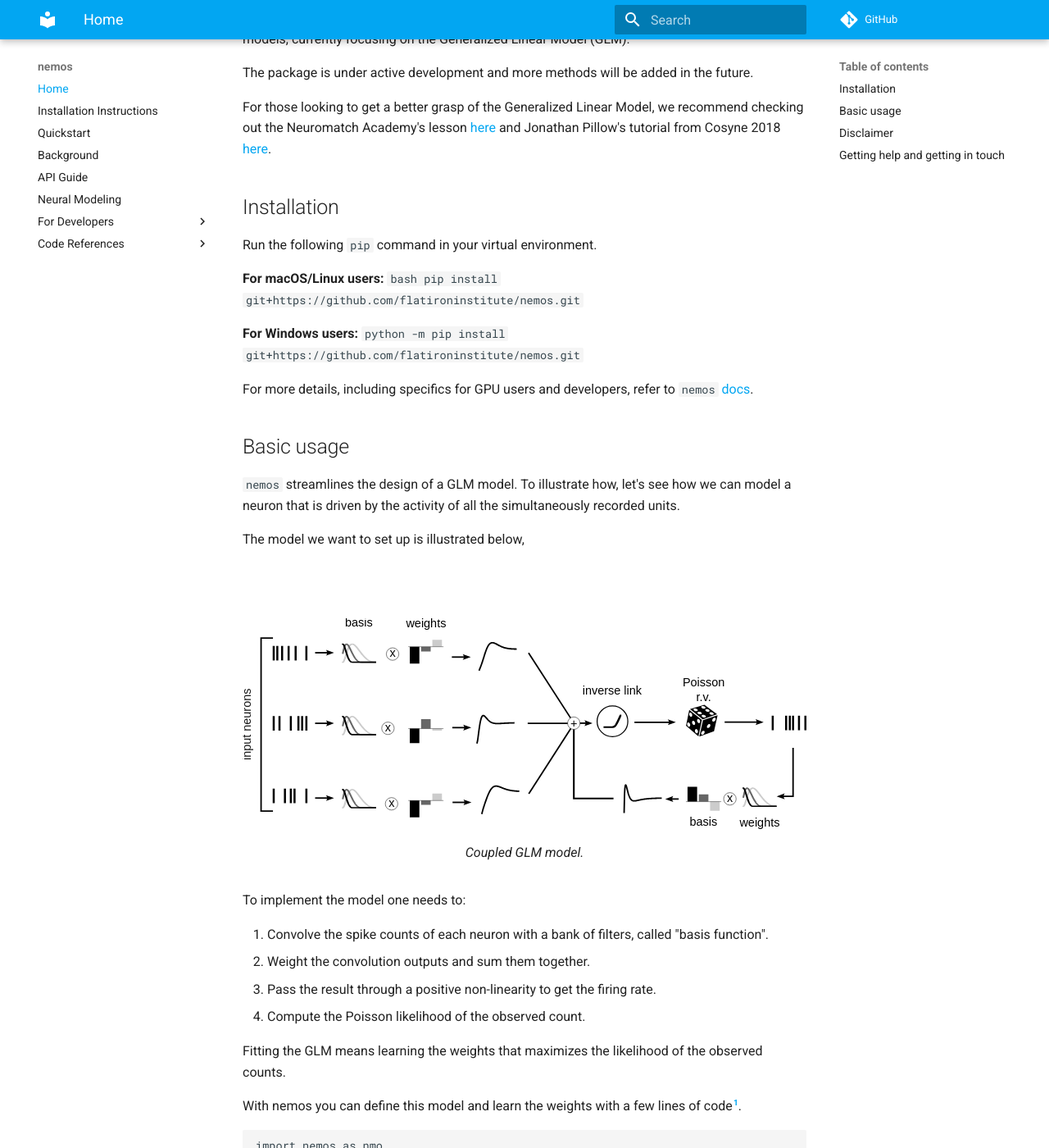
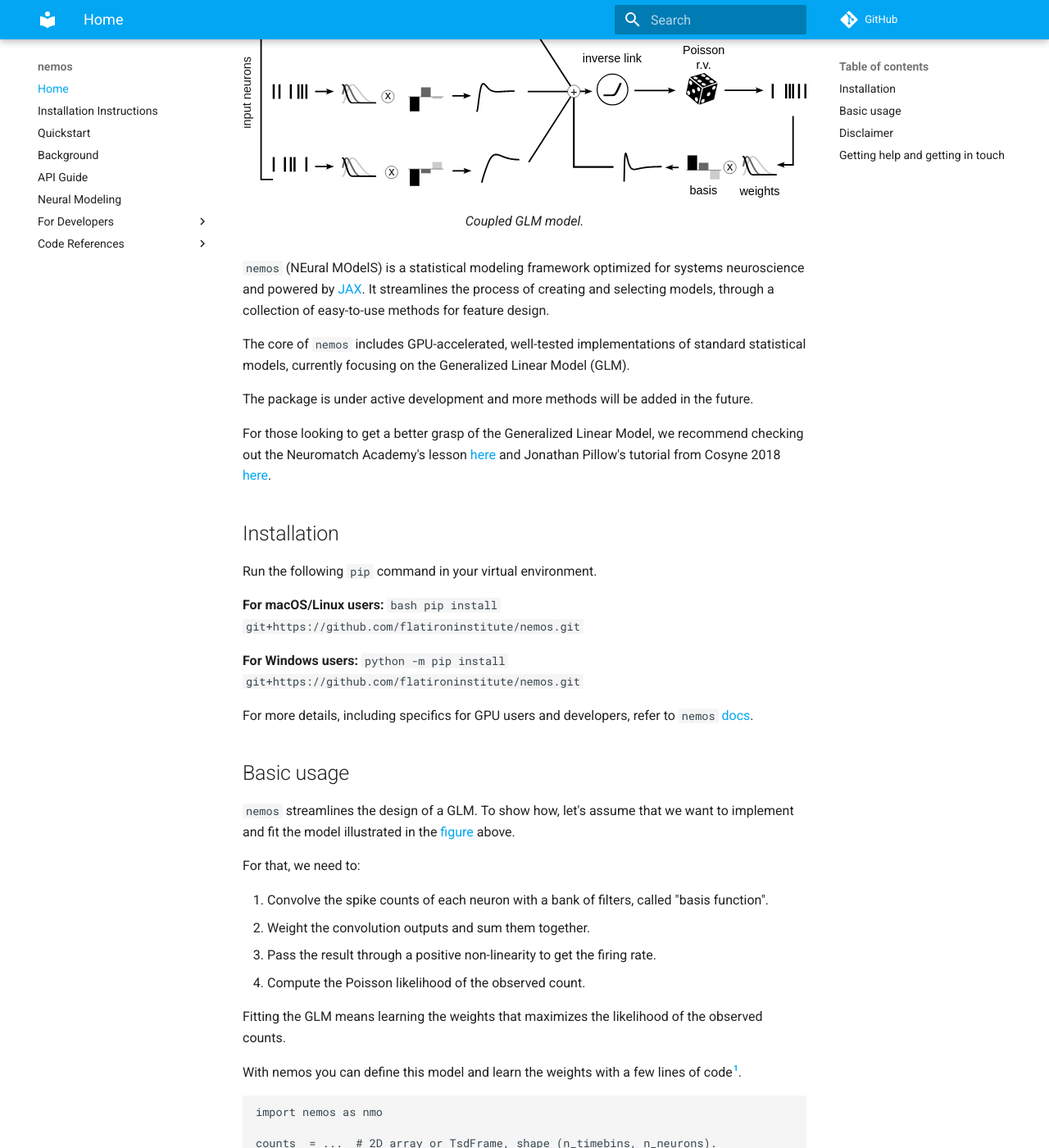
Before and after one commit to flatironinstitute/nemos, an MkDocs documentation site: the page built from docs/index.md, in a window 1280 px wide and 1400 px high, scrolled down 307 px. Shown: the whole window at 82% size. Built offline with MkDocs 1.6.1 and Material for MkDocs 9.7.7, drawn with Linux system fonts in a browser that asks for light colours; nearby versions of some CDN libraries; library files that are not in the unit come from our copies; comment, search, counter and statistics services are not loaded.

Commit message:
improved main text

```diff
--- a/docs/index.md
+++ b/docs/index.md
@@ -6,6 +6,12 @@
 [![codecov](https://codecov.io/gh/flatironinstitute/nemos/graph/badge.svg?token=vvtrcTFNeu)](https://codecov.io/gh/flatironinstitute/nemos)
 [![Documentation Status](https://readthedocs.org/projects/nemos/badge/?version=latest)](https://nemos.readthedocs.io/en/latest/?badge=latest)
 [![nemos CI](https://github.com/flatironinstitute/nemos/actions/workflows/ci.yml/badge.svg)](https://github.com/flatironinstitute/nemos/actions/workflows/ci.yml)
+
+<br><br>
+<figure id="glm-figure" markdown>
+<img src="assets/glm_scheme.svg" style="width: 100%"/>
+<figcaption>Coupled GLM model.</figcaption>
+</figure>
 
 `nemos` (NEural MOdelS) is a statistical modeling framework optimized for systems neuroscience and powered by [JAX](jax.readthedocs.io/).
 It streamlines the process of creating and selecting models, through a collection of easy-to-use methods for feature design.
@@ -18,8 +24,6 @@
 For those looking to get a better grasp of the Generalized Linear Model, we recommend checking out the
 Neuromatch Academy's lesson [here](https://www.youtube.com/watch?v=NFeGW5ljUoI&t=424s) and Jonathan Pillow's tutorial
 from Cosyne 2018 [here](https://www.youtube.com/watch?v=NFeGW5ljUoI&t=424s).
-
-
 
 
 ## Installation
@@ -40,19 +44,10 @@
 
 ## Basic usage
 
-`nemos` streamlines the design of a GLM model. To illustrate how, let's see how we can model
-a neuron that is driven by the activity of all the simultaneously recorded units.
+`nemos` streamlines the design of a GLM. To show how, let's assume that we want to implement and fit the model
+illustrated in the [figure](#glm-figure) above.
 
-The model we want to set up is illustrated below,
-
-<br><br>
-<figure markdown>
-<img src="assets/glm_scheme.svg" style="width: 100%"/>
-<figcaption>Coupled GLM model.</figcaption>
-</figure>
-
-
-To implement the model one needs to:
+For that, we need to:
 
 1. Convolve the spike counts of each neuron with a bank of filters, called "basis function".
 2. Weight the convolution outputs and sum them together.
```
Also changed, not shown: README.md (+9 -11 lines).
